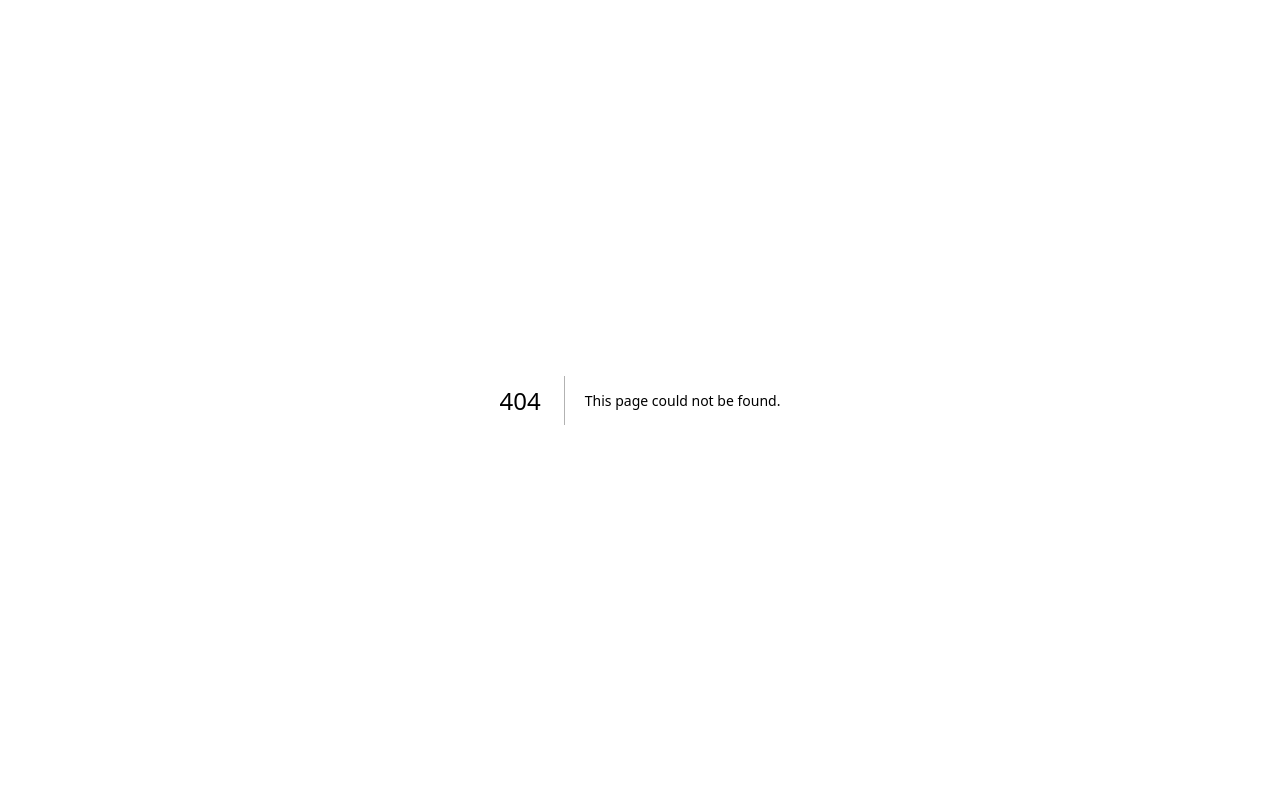
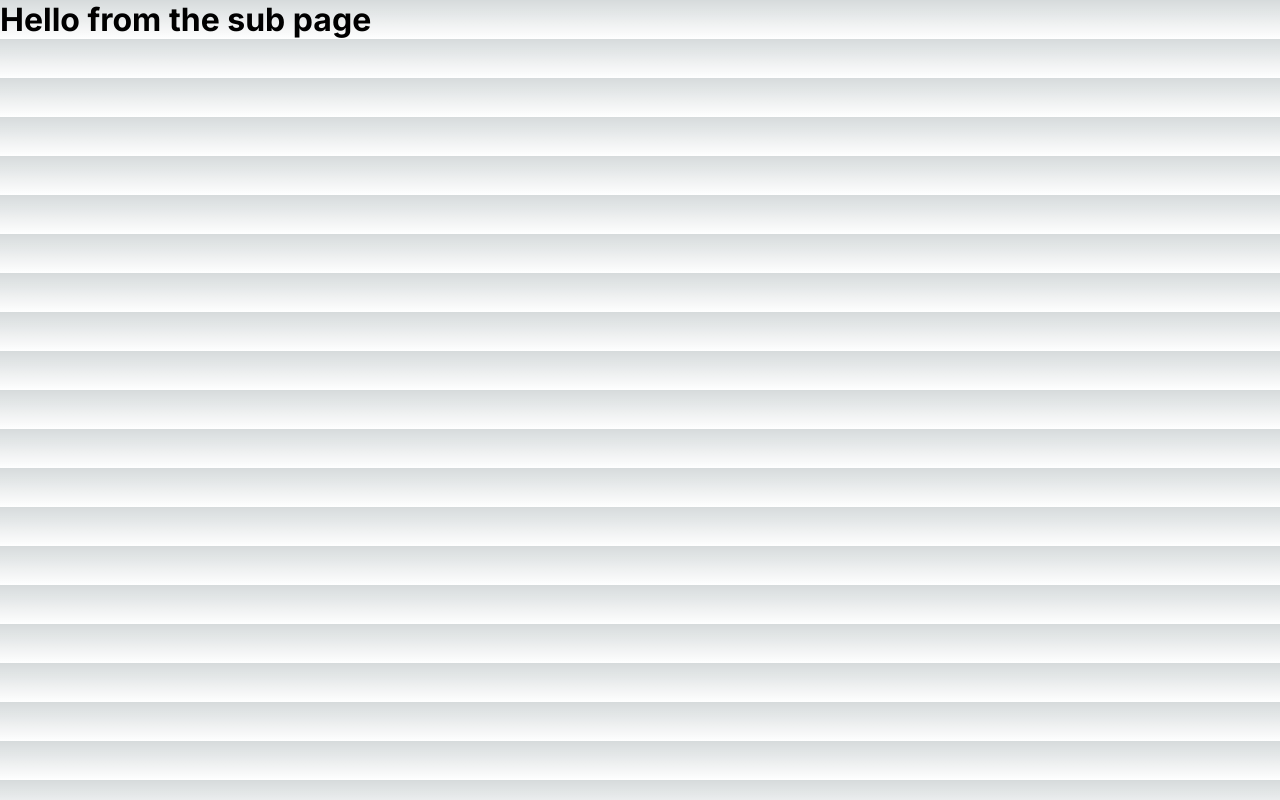
Before and after one commit to jbrischle/nestjs, a Next.js app: page /sub in a window 1280 px wide. Before the commit this address had no page. Built offline with nearby package versions, Linux system fonts and the light colour scheme.

Commit message:
add another route

```diff
--- /dev/null
+++ b/src/app/sub/page.tsx
@@ -0,0 +1,3 @@
+export default function Sub() {
+    return <h1>Hello from the sub page</h1>;
+}
```
